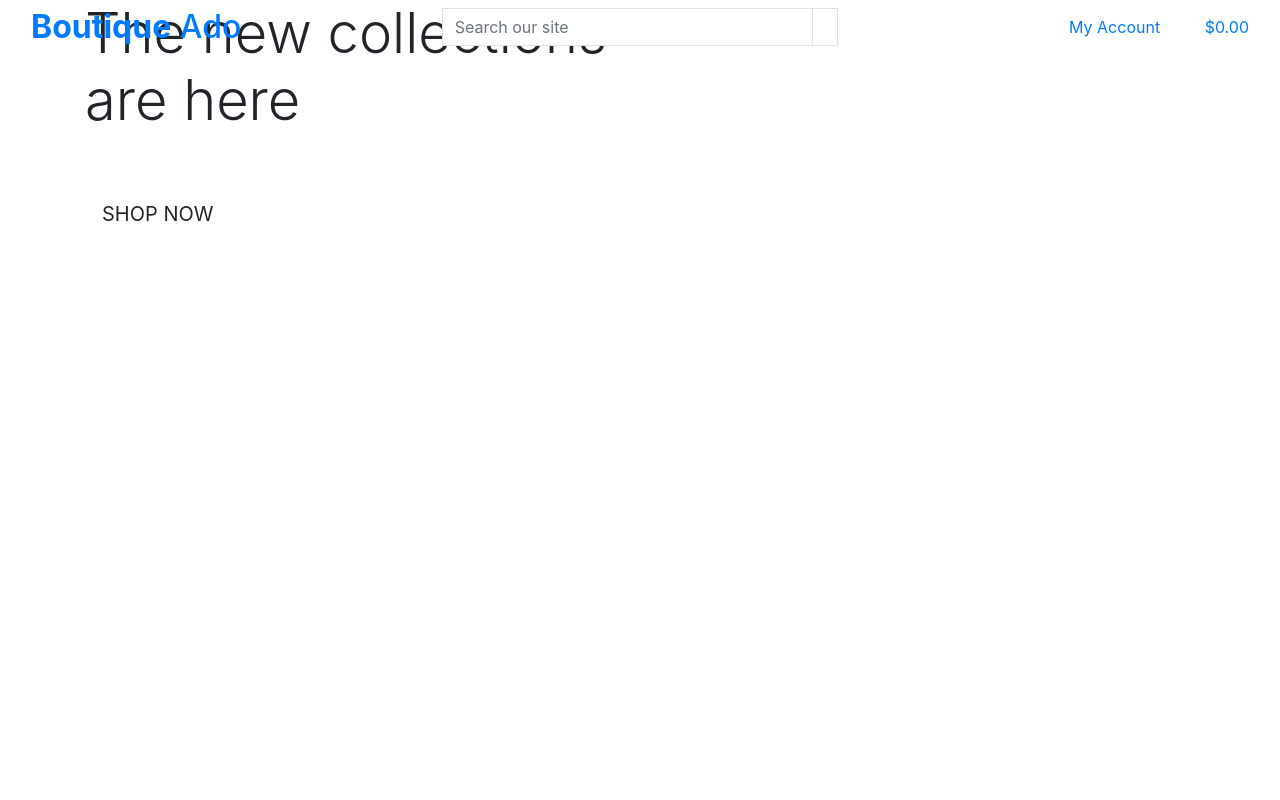
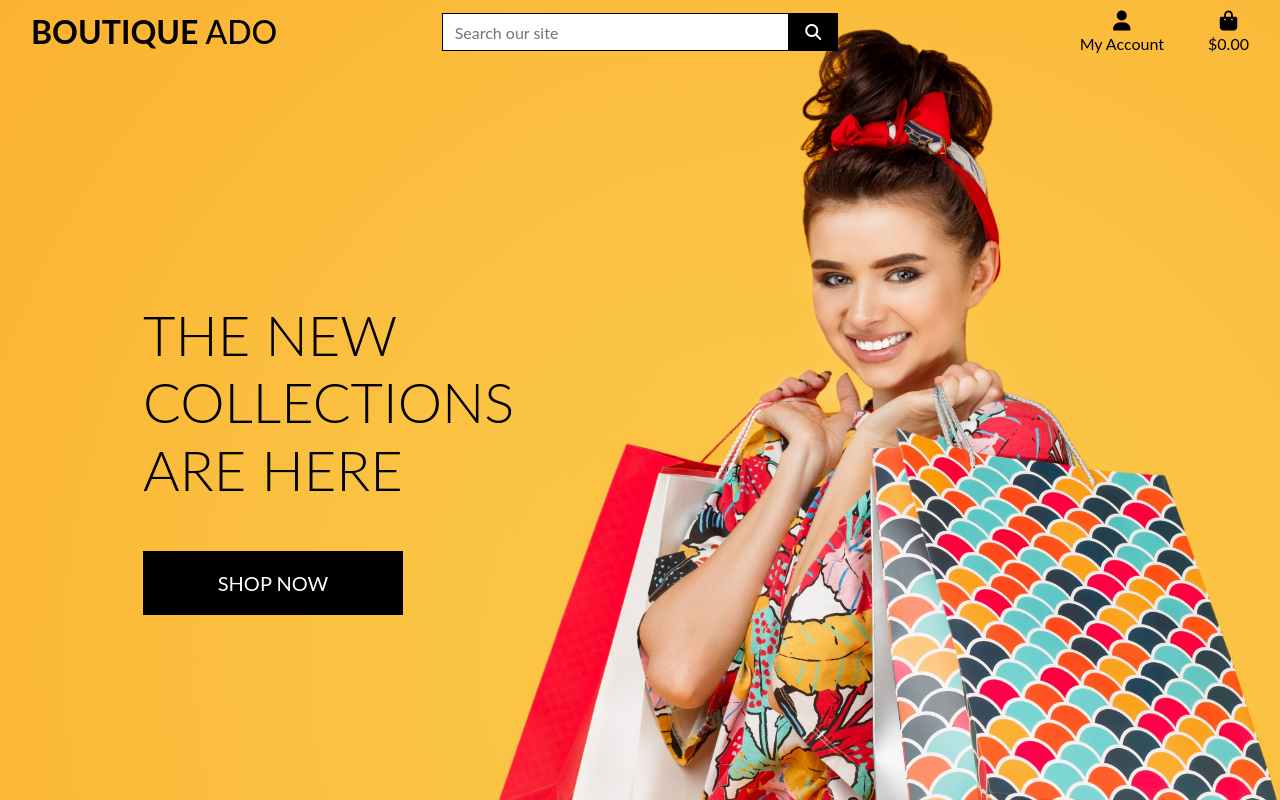
Before and after one commit to Aoibhinn/boutique_ado, a Django app: page / in a window 1280 px wide. Run offline with Django 3.2, Linux system fonts and the light colour scheme; some libraries are stand-ins or nearby versions.

Commit message:
completed homepage header and css

```diff
--- a/bouttique_ado/settings.py
+++ b/bouttique_ado/settings.py
@@ -147,6 +147,10 @@ USE_TZ = True
 # https://docs.djangoproject.com/en/3.2/howto/static-files/
 
 STATIC_URL = '/static/'
+STATICFILES_DIRS = (os.path.join(BASE_DIR, 'static'),)
+
+MEDIA_URL = '/media/'
+MEDIA_ROOT = os.path.join(BASE_DIR, 'media')
 
 # Default primary key field type
 # https://docs.djangoproject.com/en/3.2/ref/settings/#default-auto-field
--- a/bouttique_ado/urls.py
+++ b/bouttique_ado/urls.py
@@ -15,9 +15,11 @@ Including another URLconf
 """
 from django.contrib import admin
 from django.urls import path, include
+from django.conf import settings
+from django.conf.urls.static import static
 
 urlpatterns = [
     path('admin/', admin.site.urls),
     path('accounts/', include('allauth.urls')),
     path('', include('home.urls')),
-]
+] + static(settings.MEDIA_URL, document_root=settings.MEDIA_ROOT)
--- /dev/null
+++ b/static/css/base.css
@@ -0,0 +1,81 @@
+html {
+    height: 100%;
+}
+
+body {
+    background: url('media/homepage_background_cropped.jpeg') no-repeat center center fixed;
+    background-size: cover;
+    height: calc(100vh - 164px);
+    color: #555;
+    font-family: 'Lato';
+}
+
+/* from Bulma */
+.icon {
+    align-items: center;
+    display: inline-flex;
+    justify-content: center;
+    height: 1.5rem;
+    width: 1.5rem;
+}
+
+.logo-font {
+    text-transform: uppercase;
+}
+
+.main-logo-link {
+    width: fit-content;
+}
+
+.shop-now-button {
+    background: black;
+    color: white;
+    min-width: 260px;
+}
+
+.btn-black {
+    background: black;
+    color: white;
+}
+
+.shop-now-button:hover,
+.shop-now-button:active,
+.shop-now-button:focus,
+.btn-black:hover,
+.btn-black:active,
+.btn-black:focus {
+    background: #222;
+    color: white;
+}
+
+.text-black {
+    color: #000 !important;
+}
+
+.border-black {
+    border: 1px solid black !important;
+}
+
+/* -------------------------------- Media Queries */
+
+/* Slightly larger container on xl screens */
+@media (min-width: 1200px) {
+  .container {
+    max-width: 80%;
+  }
+}
+
+/* fixed top navbar only on medium and up */
+@media (min-width: 992px) {
+    .fixed-top-desktop-only {
+        position: fixed;
+        top: 0;
+        right: 0;
+        left: 0;
+        z-index: 1030;
+    }
+
+    .header-container {
+        padding-top: 164px;
+    }
+}
--- a/templates/base.html
+++ b/templates/base.html
@@ -15,12 +15,15 @@
 
     {% block corecss %}
         <link rel="stylesheet" href="https://stackpath.bootstrapcdn.com/bootstrap/4.4.1/css/bootstrap.min.css" integrity="sha384-Vkoo8x4CGsO3+Hhxv8T/Q5PaXtkKtu6ug5TOeNV6gBiFeWPGFN9MuhOf23Q9Ifjh" crossorigin="anonymous">
-    {% endblock %}
+        <link href='http://fonts.googleapis.com/css?family=Lato&subset=latin,latin-ext'>
+        <link rel="stylesheet" href="{% static 'css/base.css' %}">
+        {% endblock %}
 
     {% block extra_css %}
     {% endblock %}
 
     {% block corejs %}
+    <script src="https://kit.fontawesome.com/cf0c5abcb6.js" crossorigin="anonymous"></script>
         <script src="https://code.jquery.com/jquery-3.4.1.slim.min.js" integrity="sha384-J6qa4849blE2+poT4WnyKhv5vZF5SrPo0iEjwBvKU7imGFAV0wwj1yYfoRSJoZ+n" crossorigin="anonymous"></script>
         <script src="https://cdn.jsdelivr.net/npm/popper.js@1.16.0/dist/umd/popper.min.js" integrity="sha384-Q6E9RHvbIyZFJoft+2mJbHaEWldlvI9IOYy5n3zV9zzTtmI3UksdQRVvoxMfooAo" crossorigin="anonymous"></script>
         <script src="https://stackpath.bootstrapcdn.com/bootstrap/4.4.1/js/bootstrap.min.js" integrity="sha384-wfSDF2E50Y2D1uUdj0O3uMBJnjuUD4Ih7YwaYd1iqfktj0Uod8GCExl3Og8ifwB6" crossorigin="anonymous"></script>
```
Also changed, not shown: media/homepage_background_cropped.jpeg (added).
